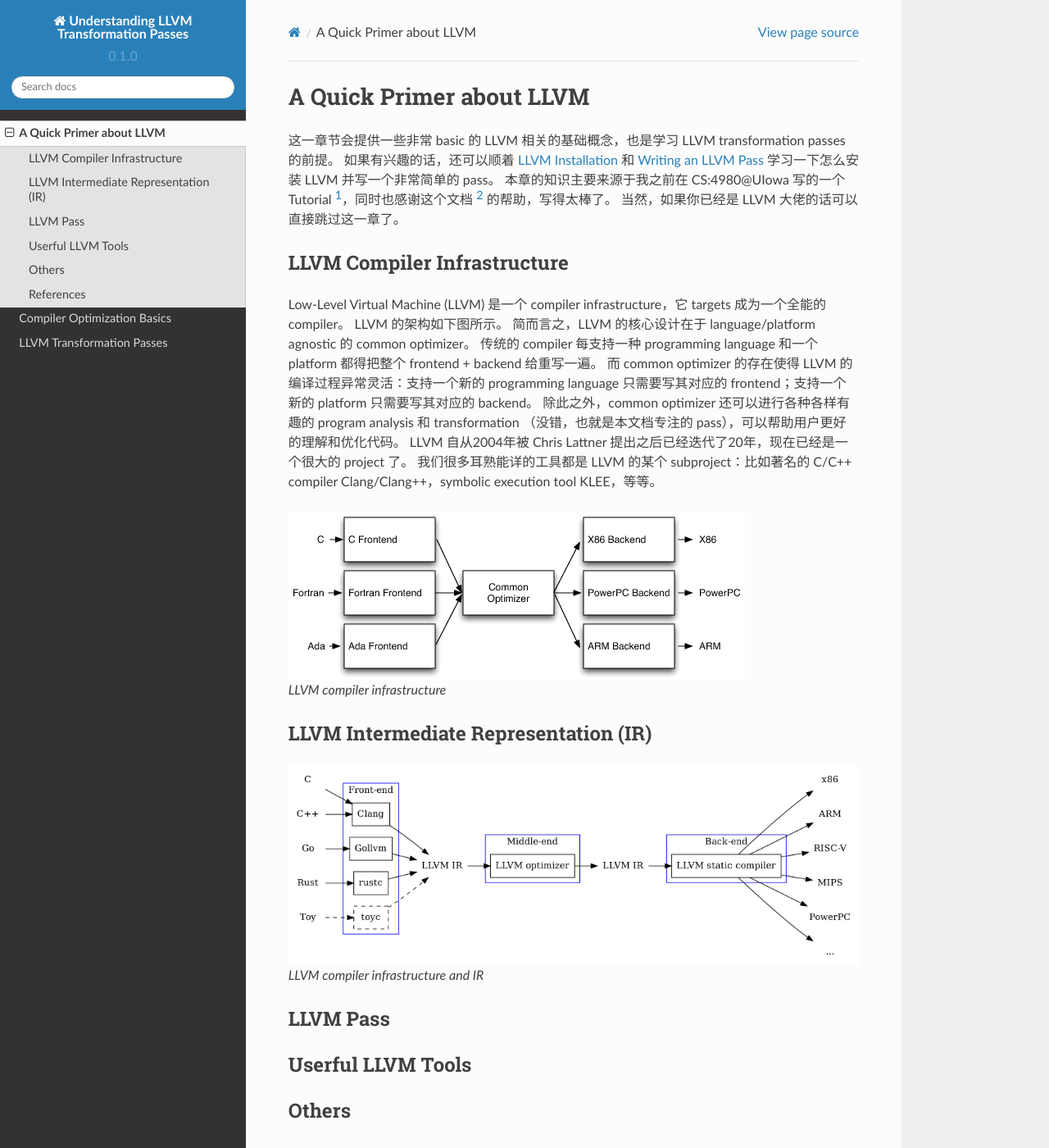
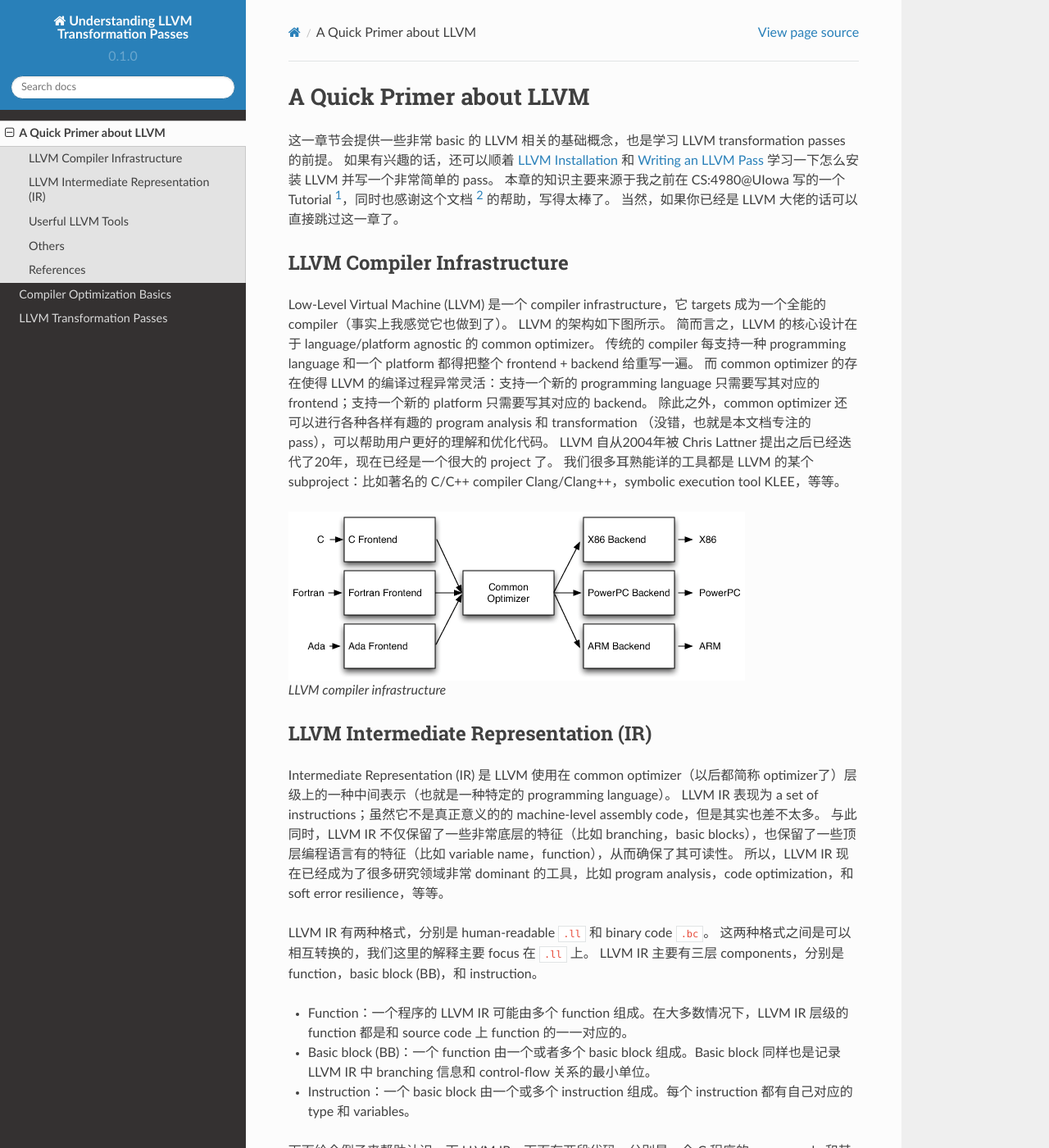
Before and after one commit to hyfshishen/understanding-llvm-transformation-passes, a Sphinx documentation site: the page built from docs/source/LLVM-a-quick-primer/index.rst, in a window 1280 px wide and 1400 px high. Shown: the whole window at 82% size. Built offline with Sphinx 7.4.7 and the Read the Docs theme 2.0.0, drawn with Linux system fonts in a browser that asks for light colours; some of the changed text lies outside the part shown.

Commit message:
updating

```diff
--- a/docs/source/LLVM-a-quick-primer/index.rst
+++ b/docs/source/LLVM-a-quick-primer/index.rst
@@ -9,7 +9,7 @@ A Quick Primer about LLVM
 
 LLVM Compiler Infrastructure
 --------
-Low-Level Virtual Machine (LLVM) 是一个 compiler infrastructure，它 targets 成为一个全能的 compiler。
+Low-Level Virtual Machine (LLVM) 是一个 compiler infrastructure，它 targets 成为一个全能的 compiler（事实上我感觉它也做到了）。
 LLVM 的架构如下图所示。
 简而言之，LLVM 的核心设计在于 language/platform agnostic 的 common optimizer。
 传统的 compiler 每支持一种 programming language 和一个 platform 都得把整个 frontend + backend 给重写一遍。
@@ -26,15 +26,54 @@ LLVM 自从2004年被 Chris Lattner 提出之后已经迭代了20年，现在已
 
 LLVM Intermediate Representation (IR)
 --------
+Intermediate Representation (IR) 是 LLVM 使用在 common optimizer（以后都简称 optimizer了）层级上的一种中间表示（也就是一种特定的 programming language）。
+LLVM IR 表现为 a set of instructions；虽然它不是真正意义的的 machine-level assembly code，但是其实也差不太多。
+与此同时，LLVM IR 不仅保留了一些非常底层的特征（比如 branching，basic blocks），也保留了一些顶层编程语言有的特征（比如 variable name，function），从而确保了其可读性。
+所以，LLVM IR 现在已经成为了很多研究领域非常 dominant 的工具，比如 program analysis，code optimization，和 soft error resilience，等等。
+
+LLVM IR 有两种格式，分别是 human-readable ``.ll`` 和 binary code ``.bc``。
+这两种格式之间是可以相互转换的，我们这里的解释主要 focus 在 ``.ll`` 上。
+LLVM IR 主要有三层 components，分别是 function，basic block (BB)，和 instruction。
+
+- Function：一个程序的 LLVM IR 可能由多个 function 组成。在大多数情况下，LLVM IR 层级的 function 都是和 source code 上 function 的一一对应的。
+- Basic block (BB)：一个 function 由一个或者多个 basic block 组成。Basic block 同样也是记录 LLVM IR 中 branching 信息和 control-flow 关系的最小单位。
+- Instruction：一个 basic block 由一个或多个 instruction 组成。每个 instruction 都有自己对应的 type 和 variables。
+
+下面给个例子来帮助认识一下 LLVM IR。下面有两段代码，分别是一个 C 程序的 source code 和其对应的 LLVM IR。
+
+.. code-block:: C
+
+   int variable = 21;
+
+   int main()
+   {
+      variable = variable * 2;
+      return variable;
+   }
+
+可以看到，这个程序的 LLVM IR 和 C code 一样都只有一个 ``main`` function；这个 function 同样只有一个 basic block；而这个 basic block 里有四个 instructions，他们的类型分别是 ``load``， ``mul``， ``store``， 和 ``ret``。
+
+.. code-block:: llvm-installation
+   @variable = global i32 21          ; define global variable, in LLVM IR global variable starts with '@'
+
+   define i32 @main() {
+      %1 = load i32, i32* @variable   ; load the global variable, in LLVM IR local variable starts with '%'
+      %2 = mul i32 %1, 2
+      store i32 %2, i32* @variable    ; store instruction to write to global variable
+      ret i32 %2
+   }
+
+我们再结合 LLVM compiler infrastructure 理解一下 LLVM IR 是怎么使用的。
+如下图所示，给定不同的 high-level programming language，frontend 首先将其编译成 LLVM IR。
+LLVM IR 经过 optimizer 的处理之后继续以 LLVM IR 的形式作为 backend 的输入，最后编译成适用于不同 platform 的 machine-level assembly code。
+可以看到，在 optimizer 上，input 和 output 都是 LLVM IR，而在这个过程中进行的 program analysis/transformation 就是 **LLVM pass**。
+LLVM 官方提供了很多现成的 transformation/utility/analysis pass，当然用户也可以根据自己的需求写自己的 pass（有兴趣可以读一下 :doc:`writing-an-llvm-pass`）。
+LLVM pass 是一个非常强大的基于 LLVM IR 的工具。理论上只要你可以把 pass 写的足够复杂，你甚至可以把一个给定的程序完全 transform 成另一个毫不相关的程序。
 
 .. figure:: figures/llvm-IR.jpeg
    :alt: LLVM compiler infrastructure and IR
 
    LLVM compiler infrastructure and IR
-
-
-LLVM Pass
---------
 
 Userful LLVM Tools
 --------
```
Also changed, not shown: docs/source/LLVM-a-quick-primer/figures/cfg.jpeg (added).
